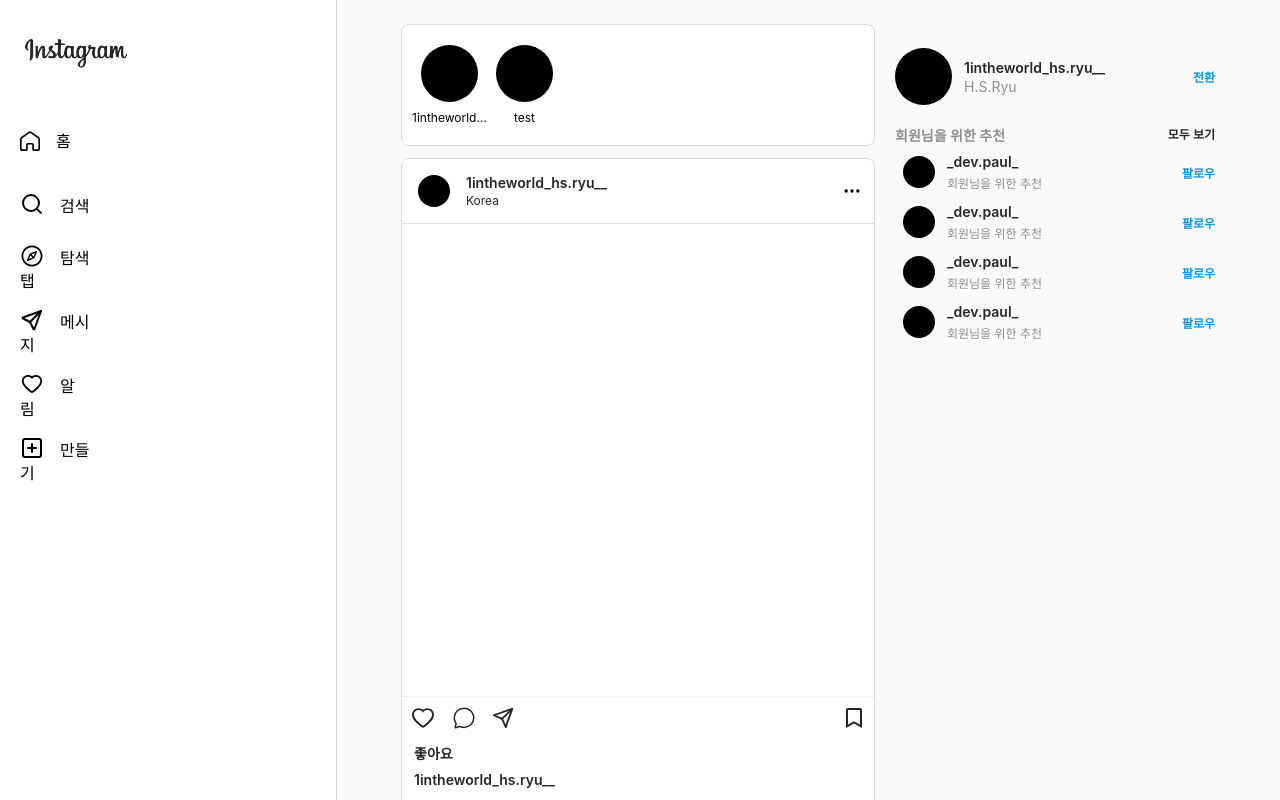
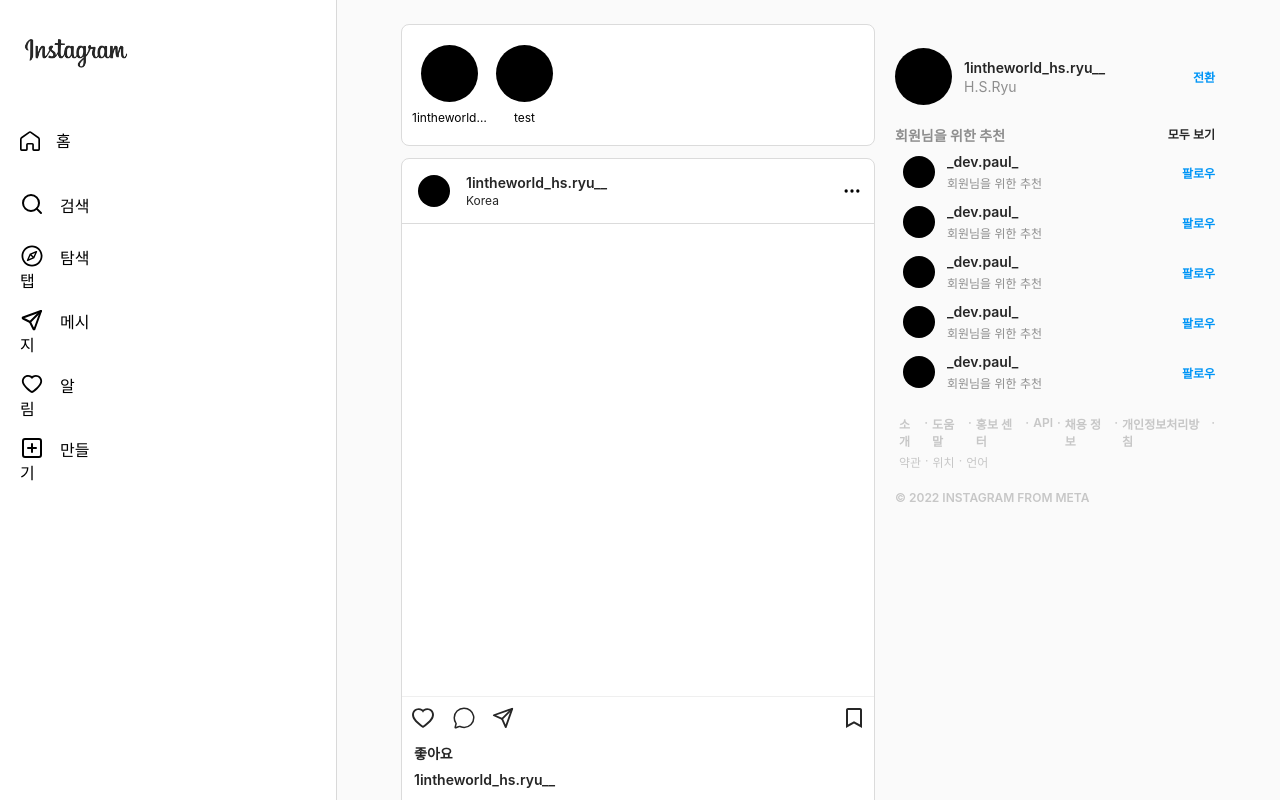
Before and after one commit to dsc-sangmyung/22-23-FE-Study-Paul, a React (Create React App) app: page / in a window 1280 px wide. Shown: the top 800 px of the page. Built offline with nearby package versions, Linux system fonts and the light colour scheme.

Commit message:
Main Page Complete

```diff
--- a/src/pages/MainPage.css
+++ b/src/pages/MainPage.css
@@ -64,3 +64,47 @@
   font-weight: 600;
   color: #262626;
 }
+
+.bottom-link1{
+  display: flex;
+  flex-direction: row;
+  margin-top: 20px;
+  font-size: 12px;
+  font-weight: 600;
+  color: #C7C7C7;
+}
+
+.bottom-link1 a {
+  text-decoration: none;
+  color: #C7C7C7;
+}
+
+#bottom-link-style {
+  margin-left: 4px;
+  margin-right: 4px;
+}
+
+#bottom-link-style:hover {
+  text-decoration: underline;
+}
+
+.bottom-link2{
+  display: flex;
+  flex-direction: row;
+  margin-top: 4px;
+  font-size: 12px;
+  font-weight: 400;
+  color: #C7C7C7;
+}
+
+.bottom-link2 a {
+  text-decoration: none;
+  color: #C7C7C7;
+}
+
+.copyright {
+  margin-top: 20px;
+  color: #C7C7C7;
+  font-size: 12px;
+  font-weight: 600;
+}
--- a/src/pages/MainPage.js
+++ b/src/pages/MainPage.js
@@ -1,5 +1,6 @@
 import React from "react"
 import './MainPage.css'
+import { Link } from "react-router-dom"
 
 import Navi from '../components/Navi'
 import PostCard from '../components/PostCard'
@@ -39,6 +40,67 @@
           <ProfileList id="_dev.paul_" sub="회원님을 위한 추천"/>
           <ProfileList id="_dev.paul_" sub="회원님을 위한 추천"/>
           <ProfileList id="_dev.paul_" sub="회원님을 위한 추천"/>
+          <ProfileList id="_dev.paul_" sub="회원님을 위한 추천"/>
+          <div className="bottom-link1">
+            <div id="bottom-link-style">
+              <Link to={"/"}>
+                소개
+              </Link>
+            </div>
+            &#183;
+            <div id="bottom-link-style">
+              <Link to={"/"}>
+                도움말
+              </Link>
+            </div>
+            &#183;
+            <div id="bottom-link-style">
+              <Link to={"/"}>
+                홍보 센터
+              </Link>
+            </div>
+            &#183;
+            <div id="bottom-link-style">
+              <Link to={"/"}>
+                API
+              </Link>
+            </div>
+            &#183;
+            <div id="bottom-link-style">
+              <Link to={"/"}>
+                채용 정보
+              </Link>
+            </div>
+            &#183;
+            <div id="bottom-link-style">
+              <Link to={"/"}>
+                개인정보처리방침
+              </Link>
+            </div>
+            &#183;
+          </div>
+          <div className="bottom-link2">
+            <div id="bottom-link-style">
+              <Link to={"/"}>
+                약관
+              </Link>
+            </div>
+            &#183;
+            <div id="bottom-link-style">
+              <Link to={"/"}>
+                위치
+              </Link>
+            </div>
+            &#183;
+            <div id="bottom-link-style">
+              <Link to={"/"}>
+                언어
+              </Link>
+            </div>
+          </div>
+          <div className="copyright">
+            &#169; 2022 INSTAGRAM FROM META
+          </div>
         </div>
       </div>
     </div>
```
